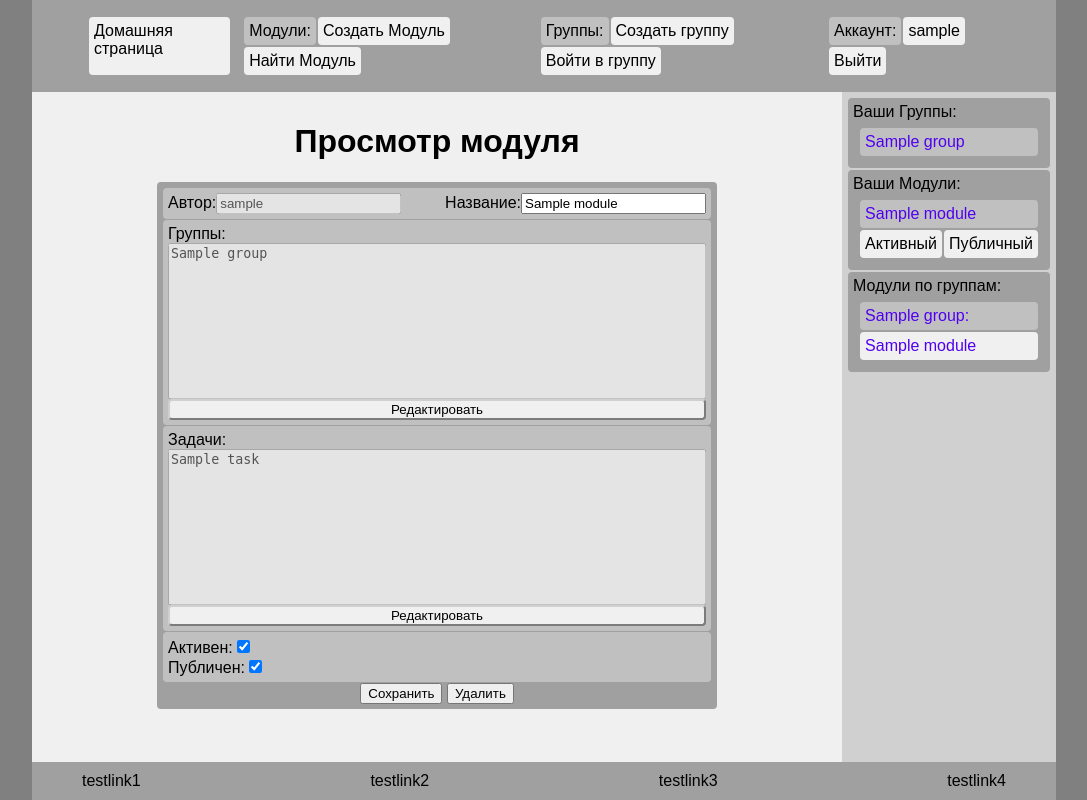
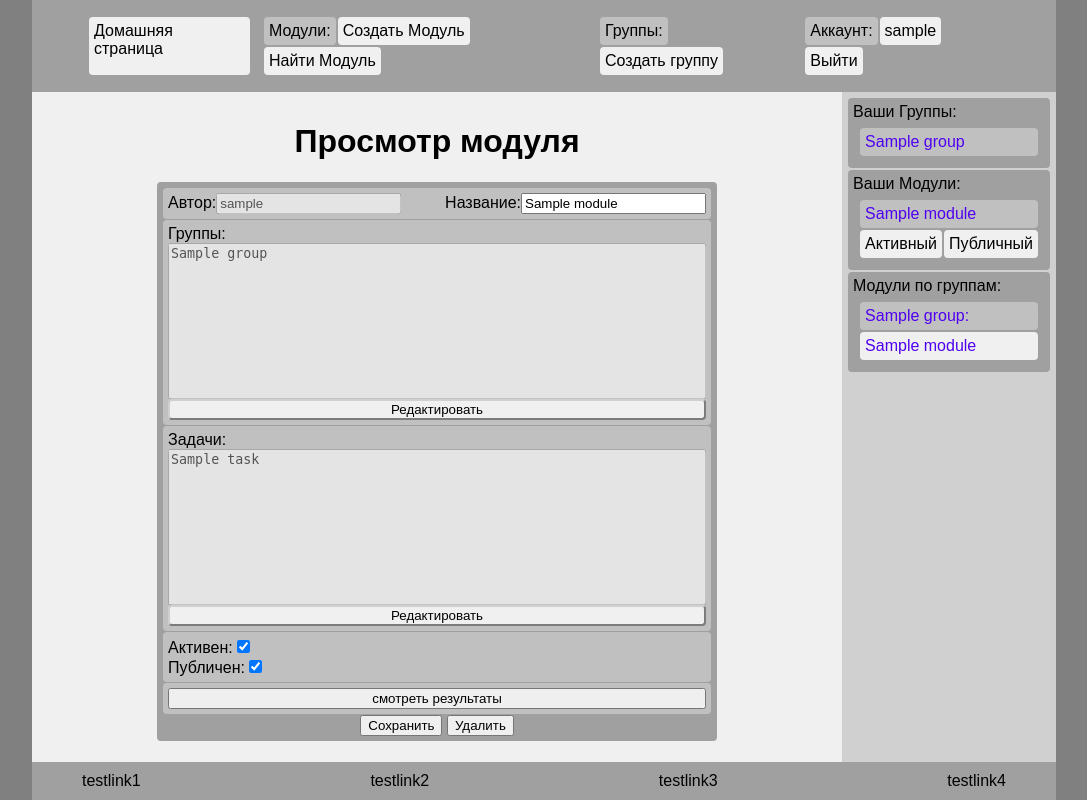
Before and after one commit to maximalekseenko/testing-system, a Django app: page /tasks/1/ in a window 1280 px wide. Shown: the whole page, without its empty margins (96-1183 px from the left). Run offline with Django 3.2, Linux system fonts and the light colour scheme; a user stored in the database is signed in; tables that the repository leaves empty hold one stand-in row (values such as "Sample post"); parts of the project's set-up code (start-up, migrations or seed data) failed here and were passed over.

Commit message:
show marks

```diff
--- a/static/templates/header.html
+++ b/static/templates/header.html
@@ -11,7 +11,7 @@
 <div class="box flex-wrap">
     <a class="component2">Группы:</a>
     <a class="component" href="/groups/create">Создать группу</a>
-    <a class="component" href="/groups/">Войти в группу</a>
+    <!-- <a class="component" href="/groups/">Войти в группу</a> -->
 </div>
 
 <div class="box flex-wrap">
--- a/static/templates/sider.html
+++ b/static/templates/sider.html
@@ -5,7 +5,7 @@
     {% endif %}
     {% for group in my_groups %}
         <div class="flex-col box">
-            <a class="component2" href="/tasks/{{group.id}}">{{group.name}}</a>
+            <a class="component2" href="/groups/{{group.id}}">{{group.name}}</a>
         </div>
     {% endfor %}
 </div>
--- a/tasks/templates/module.html
+++ b/tasks/templates/module.html
@@ -4,17 +4,20 @@
     <h1 align="center">{{pagename}}</h1>
     <form method="POST" id="form">
         {% csrf_token %}
+
         {% include 'module_show.html' %}
         {% include 'module_assigned_to.html' %}
         {% include 'module_task.html' %}
         {% include 'module_newtask.html' %}
+        {% include 'module_mark.html' %}
         {% include 'module_pass.html' %}
         {% include 'module_result.html' %}
+
     </form>
 
 
     <script>
-        const form     = document.getElementById("form")
+        const form = document.getElementById("form")
         //box
         const module_show_box        = document.getElementById("module_show_box")
         const module_assigned_to_box = document.getElementById("module_assigned_to_box")
@@ -22,9 +25,9 @@
         const module_newtask_box     = document.getElementById("module_newtask_box")
         const module_pass_box        = document.getElementById("module_pass_box")
         const module_result_box      = document.getElementById("module_result_box")
+        const module_mark_box        = document.getElementById("module_mark_box")
 
         var assigned_to_vars         = assigned_to_value.value.split("\n")
-        console.log(tasks_value)
         var tasks_vars               = JSON.parse(tasks_value.value).map(task=>task['fields'])
 
         to_module_show_box()
@@ -52,6 +55,7 @@
             module_newtask_box.style.display     = "none"
             module_pass_box.style.display        = "none"
             module_result_box.style.display      = "none"
+            module_mark_box.style.display      = "none"
 
             if (box_name == "module_show_box")
                 module_show_box.style.display = "block"
@@ -65,6 +69,8 @@
                 module_pass_box.style.display = "block"
             if (box_name == "module_result_box")
                 module_result_box.style.display = "block"
+            if (box_name == "module_mark_box")
+                module_mark_box.style.display = "block"
         }//switch_box-end
     </script>
 {% endblock %}
--- /dev/null
+++ b/tasks/templates/module_mark.html
@@ -0,0 +1,30 @@
+<div class="flex flex-col bigbox" id="module_mark_box">
+    Результат модуля {{module.name}}:
+    <div class="flex">
+        <div class="flex-col" id="mark_task_names">
+            <input disabled value="Пользователь">
+            {%for mark in marks%}
+            <input disabled value="{{mark.user}}">
+            {%endfor%}
+        </div>
+        <div class="flex-col" id="mark_cur_persent">
+            <input disabled value="Результат">
+            {%for mark in marks%}
+            <input disabled value="{{mark.note}}">
+            {%endfor%}
+        </div>
+    </div>
+    <div class="flex" style="width: 100%;">
+        <div style="margin: auto;">
+            <input type="button" onclick="to_module_show_box()" value="Назад">
+        </div>
+    </div>
+</div>
+
+
+
+<script>
+    function to_module_mark_box(){
+        switch_box("module_mark_box")
+    }
+</script>
--- a/tasks/templates/module_show.html
+++ b/tasks/templates/module_show.html
@@ -22,6 +22,12 @@
         <div>{{form.is_active.label}}:{{form.is_active}}</div>
         <div>{{form.is_public.label}}:{{form.is_public}}</div>
     </div>
+
+    {% if action == "edit" %}
+    <div class="flex-col component2">
+        <input type="button" onclick="to_module_mark_box()" value="смотреть результаты">
+    </div>
+    {% endif %}
 
     <div class="flex" style="width: 100%;">
         <div style="margin: auto;">
--- a/tasks/views.py
+++ b/tasks/views.py
@@ -8,7 +8,7 @@ import json
 from static.py.view import get_base_context
 from .form import ModuleForm
 from .models import Task, Module
-from main.models import Group
+from main.models import Group, UserNote
 
 
 def CreateModuleView(request):
@@ -75,19 +75,22 @@ def ShowModuleView(request, id):
             'is_active':         request.POST.get('is_active', context['module'].is_active),
             'is_public':         request.POST.get('is_public', context['module'].is_public),
     })
-
+    context['marks'] = context['module'].marks.all()
     # POST
     if request.method == 'POST':
         form = context['form']
 
         if form.data['tasks_value'][:4] == "RES-":
             form.data['tasks_value'] = form.data['tasks_value'][4:]
-            if context['module'].marks.all().filter(user=request.user).count():
-                context['module'].marks.all().get(user=request.user).note=form.data['tasks_value']
+            print(context['module'].marks,context['module'].marks.filter(user=request.user))
+            if len(context['module'].marks.filter(user=request.user)):
+                mark = context['module'].marks.get(user=request.user)
+                mark.note=form.data['tasks_value']
+                mark.save()
             else:
-                context['module'].marks.all().create(user=request.user,note=form.data['tasks_value'])
+                context['module'].marks.add(UserNote.objects.create(user=request.user, note=form.data['tasks_value']))
             context['module'].save()
-        #RES-end
+        #RES-end=
 
         if Module.objects.get(id=id).author != request.user:
             return redirect(f"/tasks/{id}")
```
Also changed, not shown: db.sqlite3, main/migrations/0001_initial.py, main/migrations/0002_auto_20210219_2042.py (deleted), main/migrations/0003_auto_20210220_0155.py (deleted), main/migrations/0004_auto_20210220_1108.py (deleted), main/migrations/0005_usernote.py (deleted), tasks/migrations/0001_initial.py, tasks/migrations/0002_auto_20210311_2010.py (deleted), tasks/migrations/0003_auto_20210311_2015.py (deleted), tasks/migrations/0004_auto_20210312_1133.py (deleted), tasks/migrations/0005_auto_20210316_1510.py (deleted).
